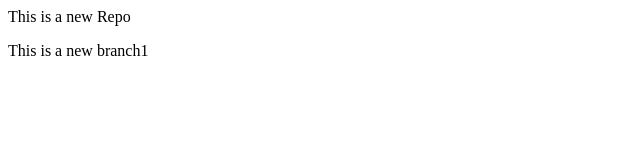
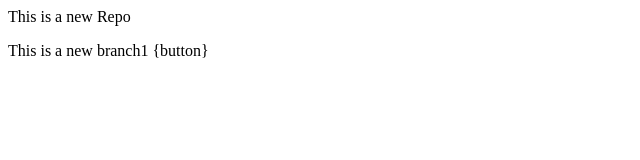
Before and after one commit to Monika1588/LocalReepo, a plain HTML site: page index.html in a window 1280 px wide. Shown: the full height of the page, 0-640 px from the left. Drawn offline with Linux system fonts and the light colour scheme.

Commit message:
Add button

```diff
--- a/index.html
+++ b/index.html
@@ -1,2 +1,2 @@
 <p>This is a new Repo</p>
-<p>This is a new branch1</p>
+<p>This is a new branch1 {button}</p>
```
